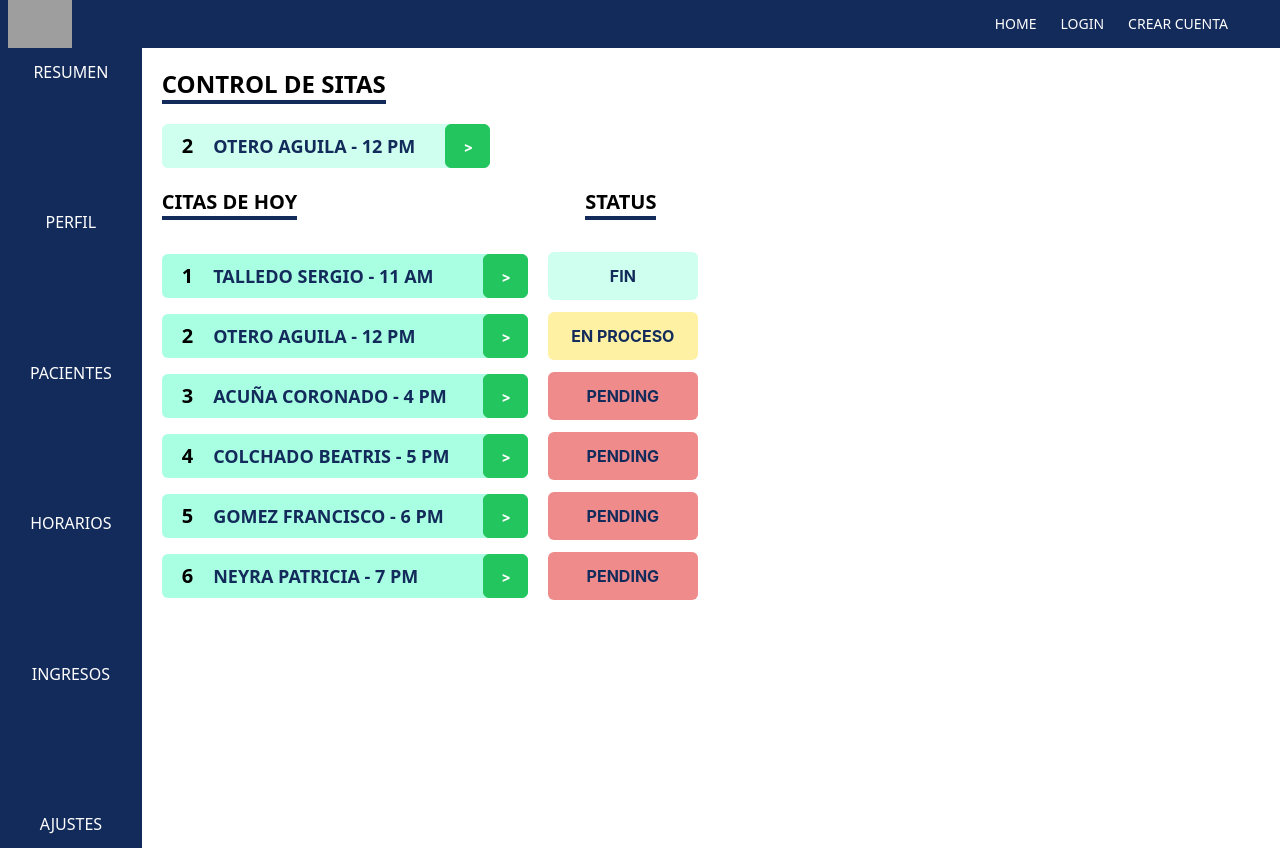
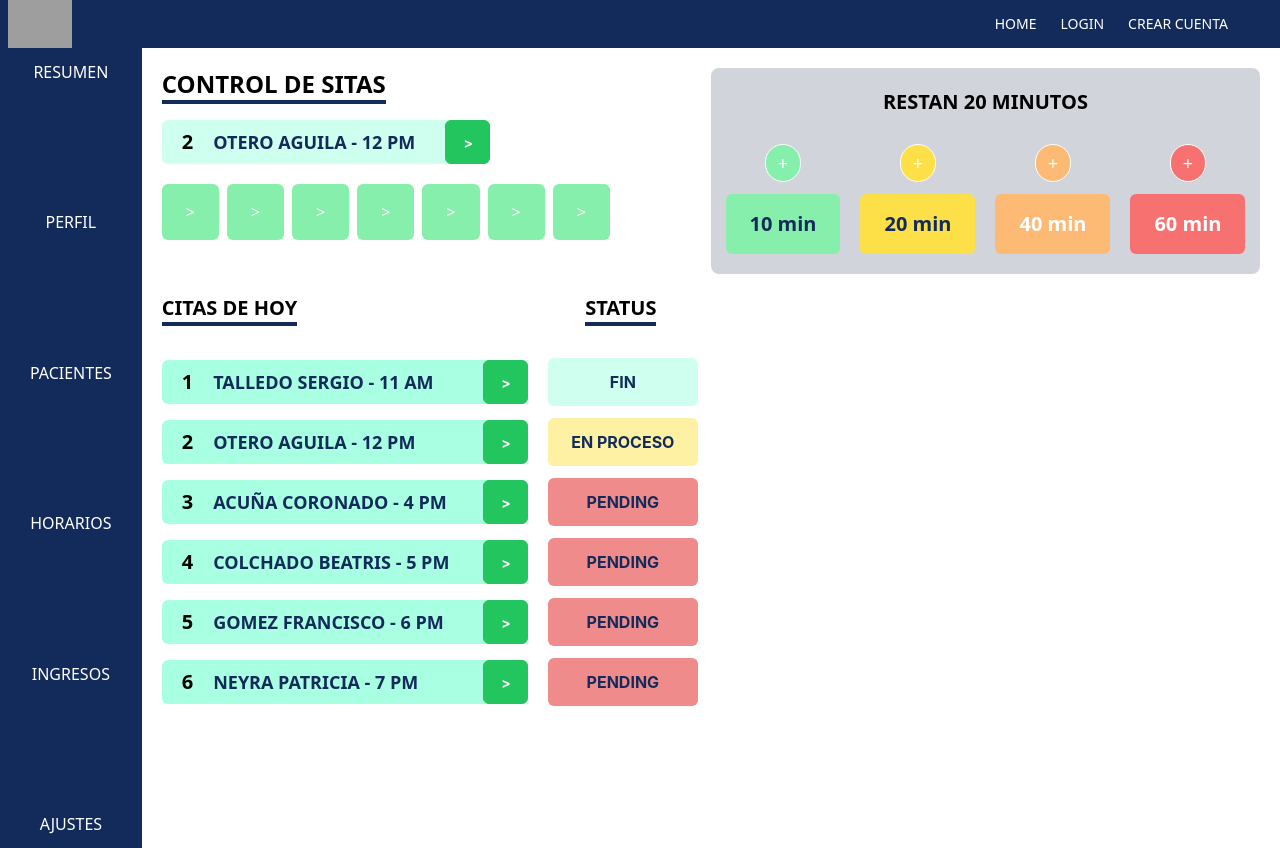
Before and after one commit to abelacco/qali-client, a React (Vite) app: page /resumen in a window 1280 px wide. Built offline with nearby package versions, Linux system fonts and the light colour scheme; grey boxes are pictures that could not be loaded.

Commit message:
add resumen

```diff
--- a/src/components/controlPanelDoctor/Resumen/Resumen.jsx
+++ b/src/components/controlPanelDoctor/Resumen/Resumen.jsx
@@ -49,10 +49,14 @@ const Resumen = () => {
     },
   ]
 
+  const progress = [1, 2, 3, 4, 5, 6, 7]
+
   return (
     <LayoutDashboard>
       <main className='flex flex-col gap-5'>
-        <section className='flex flex-col items-start max-w-max gap-5'>
+        <section className='flex items-start gap-10'>
+          <section className='flex flex-col gap-5 items-start w-1/2'>
+            <div className='flex flex-col items-start max-w-max gap-4'>
               <h2 className='border-b-4 font-bold text-2xl uppercase max-w-max border-qaliBlue'>
                 Control de sitas
               </h2>
@@ -63,6 +67,52 @@ const Resumen = () => {
                 </div>
                 <Button label={'>'} size='small' severity='success' />
               </div>
+            </div>
+            <div className='flex gap-2 items-center justify-start'>
+              {progress.map((item) => (
+                <div className='py-4 px-6 bg-green-300 text-white rounded-md flex justify-center items-center'>
+                  {'>'}
+                </div>
+              ))}
+            </div>
+          </section>
+          <section className='flex flex-col items-center gap-7  w-1/2 bg-gray-300 rounded-lg px-8 py-5'>
+            <h2 className=' font-bold text-xl uppercase max-w-max '>Restan 20 minutos</h2>
+            <div className='flex gap-5'>
+              <div className='flex flex-col items-center gap-3'>
+                <button className='bg-green-300 border-white text-white rounded-full border max-w-max text-center px-3 py-1 text-lg'>
+                  +
+                </button>
+                <div className='py-4 w-max px-6 bg-green-300 text-[#132B5B] rounded-md flex font-bold text-xl justify-center items-center'>
+                  10 min
+                </div>
+              </div>
+              <div className='flex flex-col items-center gap-3'>
+                <button className='bg-yellow-300 border-white text-white rounded-full border max-w-max text-center px-3 py-1 text-lg'>
+                  +
+                </button>
+                <div className='py-4 w-max px-6 bg-yellow-300 text-[#132B5B] rounded-md flex font-bold text-xl justify-center items-center'>
+                  20 min
+                </div>
+              </div>
+              <div className='flex flex-col items-center gap-3'>
+                <button className='bg-orange-300 border-white text-white rounded-full border max-w-max text-center px-3 py-1 text-lg'>
+                  +
+                </button>
+                <div className='py-4 w-max px-6 bg-orange-300 text-white rounded-md flex font-bold text-xl justify-center items-center'>
+                  40 min
+                </div>
+              </div>
+              <div className='flex flex-col items-center gap-3'>
+                <button className='bg-red-400 border-white text-white rounded-full border max-w-max text-center px-3 py-1 text-lg'>
+                  +
+                </button>
+                <div className='py-4 w-max px-6 bg-red-400 text-white rounded-md flex font-bold text-xl justify-center items-center'>
+                  60 min
+                </div>
+              </div>
+            </div>
+          </section>
         </section>
         <section className='w-full flex flex-col items-start gap-3'>
           <article className='flex w-full items-center gap-72 justify-start'>
@@ -73,7 +123,7 @@ const Resumen = () => {
               Status
             </h2>
           </article>
-          {/* citas y pacientes */}
+          {/* citas, pacientes y stado */}
           <article className='flex w-full py-5 flex-col items-start gap-3'>
             {citas?.map((cita) => {
               return <CitaElement key={cita.turno} cita={cita} />
```
Lines whose indentation alone changed are shown as unchanged.
